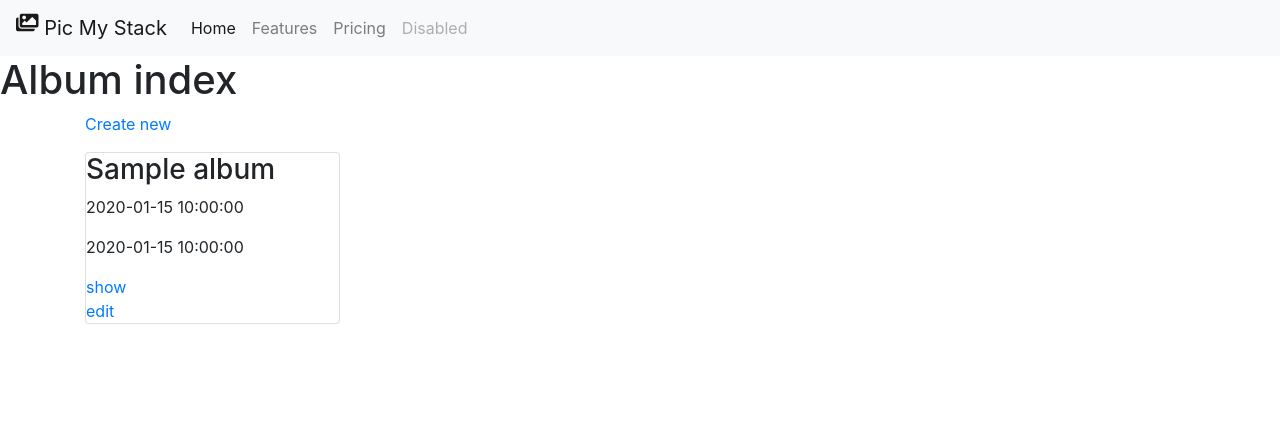
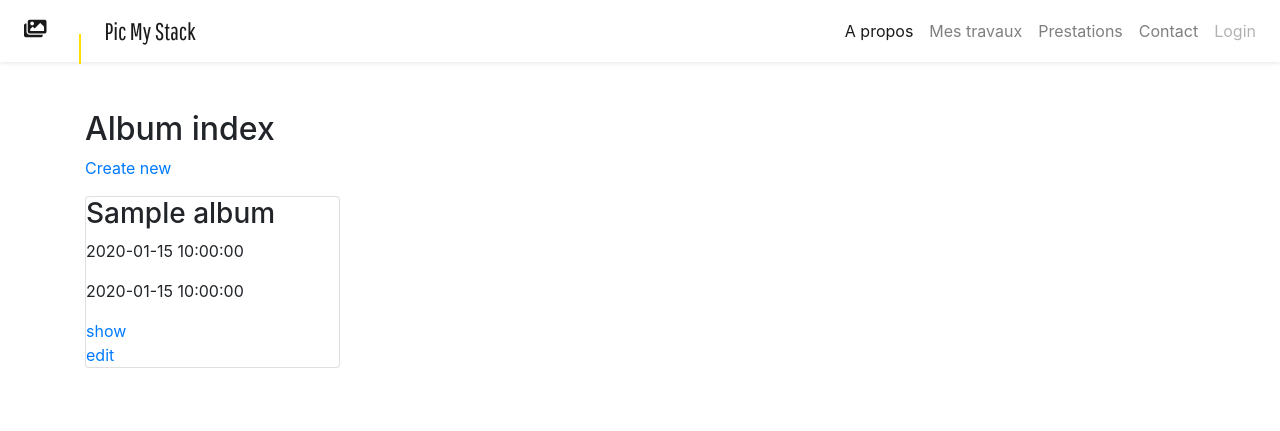
Before and after one commit to orianc/PICOST-APP-Symfony-Twig-PostgreSQL-Bootstrap-Jquery, a Symfony app: template templates/album/index.html.twig in a window 1280 px wide. Shown: the top 431 px of the page. Run offline with Twig, Linux system fonts and the light colour scheme; the template is opened without the code that fills it: most values are stand-ins (such as "Sample title", 1, 10 or a date in 2020); some libraries are stand-ins or nearby versions.

Commit message:
Avancement sur Show des albums

```diff
--- a/public/css/style.css
+++ b/public/css/style.css
@@ -1,9 +1,20 @@
-@font-face {
-    font-family: "Coolvetica";
-    src: url("public/font/coolvetica-condensed-rg.ttf");
-};
 
-.navbar-brand {
+:root {
+    --bg-yellow: #FFDE00;
+}
 
-    font-family: "Coolvetica";
+.line {
+    display: inline-block;
+    width: 2px;
+    height: 30px;
+    position: relative;
+    bottom: -15px;
+    background: var(--bg-yellow);
+    margin-right: 10px ;
+    margin-left: 10px ;
 }
+
+.brand {
+    font-family: 'Pathway Gothic One', sans-serif;
+    font-size: 24px;
+}
--- a/src/DataFixtures/AppFixtures.php
+++ b/src/DataFixtures/AppFixtures.php
@@ -32,12 +32,13 @@ class AppFixtures extends Fixture
         for ($i=0; $i < 10; $i++) {
             $photoPortrait = new Photo;
             $photoPortrait
-                ->setName('pexels-photo-' . $i .  '.jpeg')
+                ->setName('pexels-photo-' . $i)
                 ->setIntoAlbum($albumArrayObj[0])
             ;
             $manager->persist($photoPortrait);
         }
 
+
         $manager->flush();
     }
 }
--- a/templates/album/index.html.twig
+++ b/templates/album/index.html.twig
@@ -4,9 +4,9 @@
 {% endblock %}
 
 {% block body %}
-	<h1>Album index</h1>
-
+<div class="py-5">
 	<div class="container">
+		<h2>Album index</h2>
 		<a href="{{ path('album_new') }}">Create new</a>
 		<div class="row">
 
@@ -26,4 +26,5 @@
 			{% endfor %}
 		</div>
 	</div>
+</div>
 {% endblock %}
--- a/templates/base.html.twig
+++ b/templates/base.html.twig
@@ -7,11 +7,13 @@
 			{% endblock %}
 		</title>
 		{# Run `composer require symfony/webpack-encore-bundle`
-						           and uncomment the following Encore helpers to start using Symfony UX #}
+								           and uncomment the following Encore helpers to start using Symfony UX #}
 		{% block stylesheets %}
 			<link rel="stylesheet" href="https://cdnjs.cloudflare.com/ajax/libs/font-awesome/5.15.3/css/all.min.css">
-            <link rel="stylesheet" href="https://cdn.jsdelivr.net/npm/bootstrap@4.6.0/dist/css/bootstrap.min.css" integrity="sha384-B0vP5xmATw1+K9KRQjQERJvTumQW0nPEzvF6L/Z6nronJ3oUOFUFpCjEUQouq2+l" crossorigin="anonymous">
-			<link rel="stylesheet" href="{{ asset('style.css') }}">
+			<link rel="stylesheet" href="https://cdn.jsdelivr.net/npm/bootstrap@4.6.0/dist/css/bootstrap.min.css" integrity="sha384-B0vP5xmATw1+K9KRQjQERJvTumQW0nPEzvF6L/Z6nronJ3oUOFUFpCjEUQouq2+l" crossorigin="anonymous">
+			<link rel="preconnect" href="https://fonts.gstatic.com">
+			<link href="https://fonts.googleapis.com/css2?family=Pathway+Gothic+One&display=swap" rel="stylesheet">
+			<link rel="stylesheet" href="{{ asset('css/style.css') }}">
 		{% endblock %}
 
 		<body>
--- a/templates/navbar.html.twig
+++ b/templates/navbar.html.twig
@@ -1,22 +1,27 @@
-<nav class="navbar navbar-expand-lg navbar-light bg-light">
+<nav class="navbar navbar-expand-lg navbar-light shadow-sm sticky-top bg-white">
 
-  <a class="navbar-brand" href="#">
-      <i class="fas fa-images d-inline-block align-top"
-     width="30" height="30">
-    </i>
+	<a class="navbar-brand d-flex align-items-end" href="#">
+		<span>
+			<i class="fas fa-images d-inline-block align-top mx-2" width="30" height="30"></i>
+		</span>
+		<span class="line mx-4"></span>
+		<span class="brand">
 			Pic My Stack
+		</span>
 	</a>
 
 	<button class="navbar-toggler" type="button" data-toggle="collapse" data-target="#navbarNavAltMarkup" aria-controls="navbarNavAltMarkup" aria-expanded="false" aria-label="Toggle navigation">
 		<span class="navbar-toggler-icon"></span>
 	</button>
 
-  <div class="collapse navbar-collapse" id="navbarNavAltMarkup">
+	<div class="collapse navbar-collapse justify-content-end" id="navbarNavAltMarkup">
 		<div class="navbar-nav">
-      <a class="nav-link active" href="#">Home <span class="sr-only">(current)</span></a>
-      <a class="nav-link" href="#">Features</a>
-      <a class="nav-link" href="#">Pricing</a>
-      <a class="nav-link disabled" href="#" tabindex="-1" aria-disabled="true">Disabled</a>
+			<a class="nav-link active" href="#">A propos</a>
+			<a class="nav-link" href=" {{ path ('album_index')}} ">Mes travaux</a>
+			<a class="nav-link" href="#">Prestations</a>
+			<a class="nav-link" href="#">Contact</a>
+
+			<a class="nav-link disabled" href="#" tabindex="-1" aria-disabled="true">Login</a>
 		</div>
 	</div>
 </nav>
```
Also changed, not shown: src/Controller/AlbumController.php (+6 -8 lines), src/Controller/PhotoController.php (+5 -8 lines), templates/album/show.html.twig (+33 -26 lines). Lines whose indentation alone changed are shown as unchanged.
